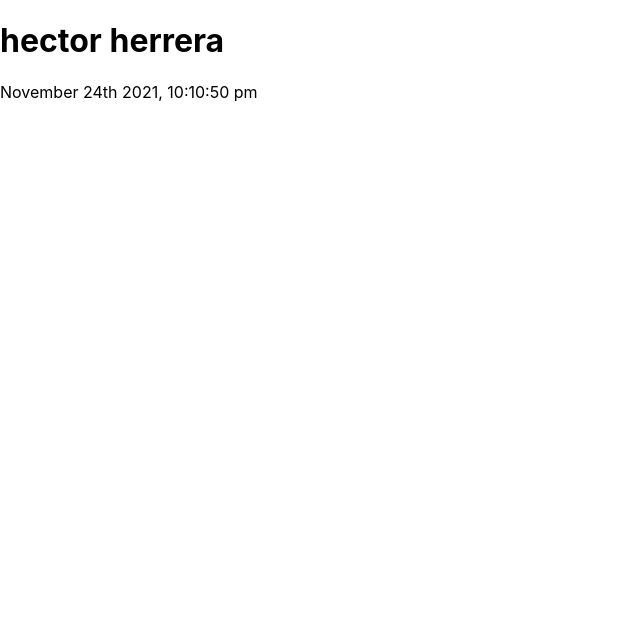
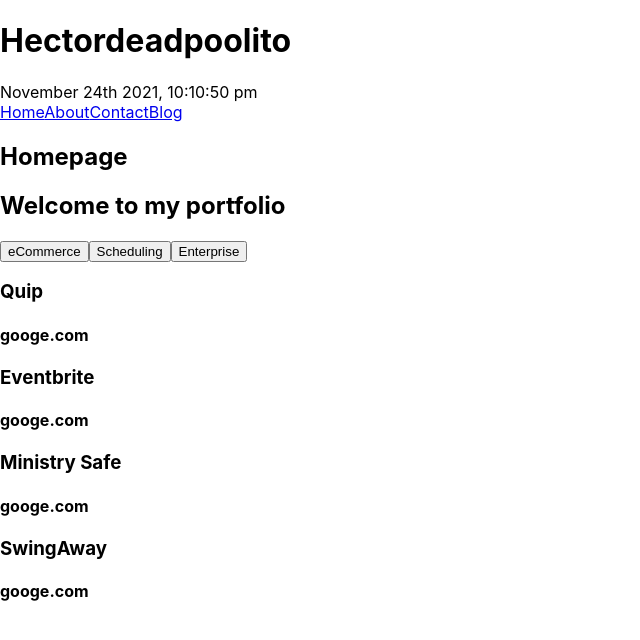
Before and after one commit to hectordeadpoolito/-portfolio-react-hector-, a React app: page / in a window 1280 px wide. Shown: the whole page, without its empty margins (0-640 px from the left). Built offline with nearby package versions, Linux system fonts and the light colour scheme.

Commit message:
React-para-bethany

```diff
--- a/package.json
+++ b/package.json
@@ -9,7 +9,8 @@
     "moment": "^2.29.1",
     "react": "^17.0.2",
     "react-dom": "^17.0.2",
-    "react-scripts": "4.0.3",
+    "react-router-dom": "^5.2.0",
+    "react-scripts": "^4.0.3",
     "web-vitals": "^1.1.2"
   },
   "scripts": {
--- a/src/App.css
+++ b/src/components/App.css
@@ -13,7 +13,7 @@
   }
 }
 
-.App-header {
+.App {
   background-color: #282c34;
   min-height: 100vh;
   display: flex;
--- a/src/components/App.js
+++ b/src/components/App.js
@@ -1,14 +1,38 @@
 import React, { Component } from 'react';
 import moment from 'moment';
-export default class App extends Component {
+import{ BrowserRouter as Router,Switch,Route } from "react-router-dom";
+
+
+import PortfolioContainer from "./portfolio/portfolio-container";
+import NavigationContainer from "./navigation/navigation-container";
+import Home from "./pages/home";
+import About from "./pages/about";
+import Contact from "./pages/contact";
+import Blog from "./pages/blog";
+import "./App.css";
+
+
+  export default class App extends Component {
   render(){
     return(
       <div className='app'>
-        <h1>hector herrera</h1>
+        <Router>
         <div>
-        {moment().format('MMMM Do YYYY, h:mm:ss a')}
+        <h1>Hectordeadpoolito</h1>
+     <div>{moment().format('MMMM Do YYYY, h:mm:ss a')}</div>
+        <NavigationContainer />
+
+          <Switch>
+            <Route exact Path="/" component={Home}/>
+            <Route Path="/about-me" component={About}/>
+            <Route Path="/contact" component={Contact}/>
+            <Route Path="/blog" component={Blog}/>
+          </Switch>
         </div>
-      </div>
+        </Router>
+
+
+        </div>
     );
   }
 }
--- /dev/null
+++ b/src/components/navigation/navigation-container.js
@@ -0,0 +1,29 @@
+import React, { Component} from 'react';
+import {NavLink} from 'react-router-dom';
+export default class NavigationComponent extends Component {
+
+    constructor() {
+        super();
+    }
+
+
+
+
+
+    render( ) {
+        return (
+        <div>
+        <NavLink exact to ="/" activeClassName="nav-link-active">
+            Home
+            </NavLink>
+
+            <NavLink to="/about-me" activeClassName="nav-link-active">About</NavLink>
+            <NavLink to="/contact" activeClassName="nav-link-active">Contact</NavLink>
+            <NavLink to="/blog" activeClassName="nav-link-active">Blog</NavLink>
+
+
+        {false ? <button>Add Blog</button> : null }
+        </div>
+        );
+    }
+}
--- /dev/null
+++ b/src/components/pages/about.js
@@ -0,0 +1,8 @@
+import React from "react";
+
+export default function(){
+    return
+        <div>
+        About
+        </div>
+}
--- /dev/null
+++ b/src/components/pages/blog.js
@@ -0,0 +1,14 @@
+import React from 'react';
+import {Link} from "react-router-dom";
+
+export default function(){
+    return (
+        <div>
+        <h2> Blog</h2>
+
+        <div>
+            <Link to="/about-me">Read more about myself</Link>
+        </div>
+        </div>
+    );
+}
--- /dev/null
+++ b/src/components/pages/contact.js
@@ -0,0 +1,9 @@
+import React from "react";
+
+export default function(){
+    return (
+        <div>
+        Contact
+        </div>
+    );
+}
--- /dev/null
+++ b/src/components/pages/home.js
@@ -0,0 +1,11 @@
+import React from 'react';
+import PortfolioContainer from "../portfolio/portfolio-container";
+
+export default function(){
+    return (
+        <div>
+    <h2> Homepage </h2>
+    <PortfolioContainer/>
+        </div>
+    );
+}
--- /dev/null
+++ b/src/components/portfolio/portfolio-container.js
@@ -0,0 +1,67 @@
+import React, { Component } from "react";
+
+
+import PortfolioItem from "./portfolio-item";
+import NavigationContainer from "../navigation/navigation-container";
+
+
+
+export default class PortfolioContainer extends Component {
+    constructor() {
+        super();
+
+     this.state = {
+         pageTitle: "Welcome to my portfolio",
+         isLoading: false  ,
+         data: [
+            {title:"Quip",category:"eCommerce"},
+            {title:"Eventbrite", category: "Scheduling"},
+            {title:"Ministry Safe", category: "Enterprise"},
+            {title:"SwingAway", category: "eCommerce"}
+        ]
+     };
+
+     this.handleFilter = this.handleFilter.bind(this);
+    }
+
+    handleFilter(filter) {
+        this.setState({
+            data: this.state.data.filter(item =>{
+                return item.category === filter;
+            })
+        })
+    }
+
+
+    portfolioItems() {
+        return this.state.data.map(item =>  {
+        return <PortfolioItem title={item.title} url={"googe.com"} />;
+        })
+    }
+
+
+    render() {
+        if (this.state.isLoading) {
+            return <div>Loading...</div>;
+        }
+
+        return (
+            <div>
+                <h2>{this.state.pageTitle}</h2>
+
+                <button onClick={() => this.handleFilter("eCommerce")}>
+                eCommerce
+                </button>
+                <button onClick={() => this.handleFilter("Scheduling")}>
+                Scheduling
+                </button>
+                <button onClick={() => this.handleFilter("Enterprise")}>
+                Enterprise
+                </button>
+
+                {this.portfolioItems()}
+            </div>
+
+        );
+    }
+}
--- /dev/null
+++ b/src/components/portfolio/portfolio-item.js
@@ -0,0 +1,12 @@
+import React from "react";
+
+export default function(props)  {
+    return (
+        <div>
+            <h3>{props.title}</h3>
+            <h4>{props.url}</h4>
+        </div>
+
+
+    );
+  }
```
Also changed, not shown: 1 other file.
